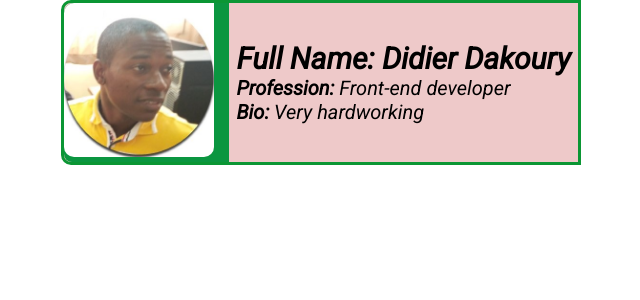
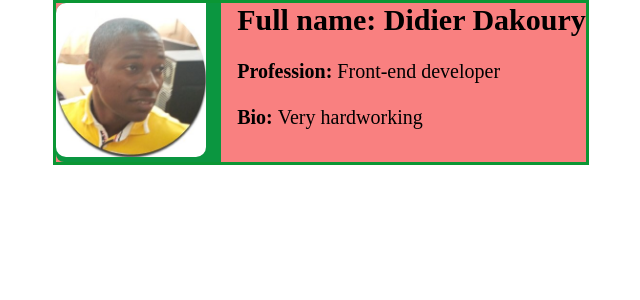
Before and after one commit to Dak2dak/gomycode-checkpoint-react-props, a React (Create React App) app: page / in a window 1280 px wide. Shown: the top 300 px of the page, without its empty margins (319-959 px from the left). Built offline with nearby package versions, Linux system fonts and the light colour scheme; the HTML template or start-up script is replaced by a standard one; a web font is replaced by a local one.

Commit message:
another one

```diff
--- a/src/App.js
+++ b/src/App.js
@@ -1,7 +1,7 @@
 import React from "react";
 import ProfileComponent from './profile/ProfileComponent.js';
 import myImage from './imageInSrc.jpg';
-import './Style.css';
+// import './Style.css';
 
 
 const userProfile = {
--- a/src/Style.css
+++ b/src/Style.css
@@ -19,7 +19,7 @@
     border-top-left-radius: 10px;
     font-family: 'Roboto', sans-serif;
     font-size: 20px;
-    background-color: rgb(238, 201, 201);
+    background-color: rgba(243, 8, 8, 0.514);
 }
 
 .user-info {
--- a/src/profile/ProfileComponent.js
+++ b/src/profile/ProfileComponent.js
@@ -4,14 +4,19 @@ import PropTypes from "prop-types";
 
 const ProfileComponent = (props) =>{
     return(
-        <div onClick={() =>props.handleName(props.user.fullName)} className="user-profile">
+    <div onClick={() =>props.handleName(props.user.fullName)}
+     style={{display: 'flex', justifyContent: 'center',
+     border: '3px solid rgb(11, 150, 52)', borderBottomLeftRadius: '10',
+      borderTopLeftRadius: '10', fontSize: '20px', backgroundColor: 'rgb(243, 8, 8, 0.514)', gap: '1rem'}}>
             <div className="bg-color">
                 <img src={props.user.img} alt="imageInSrc.jpg"/>
             </div>
-            <div className="user-info">
-                <h2><b>Full Name: </b>{props.user.fullName}</h2>
+            <div>
+                <h2><b>Full name: </b>{props.user.fullName}</h2>
+                <br />
                 <div>
                     <p><b>Profession: </b>{props.user.profession}</p>
+                    <br />
                     <p><b>Bio: </b>{props.user.bio}</p>
                 </div>
             </div>
```
